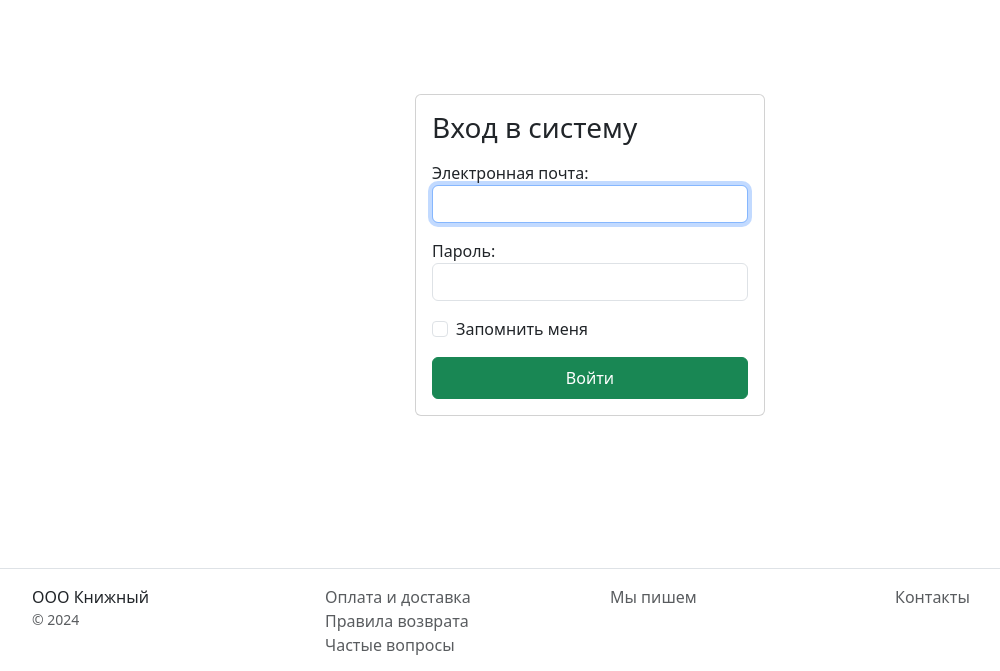
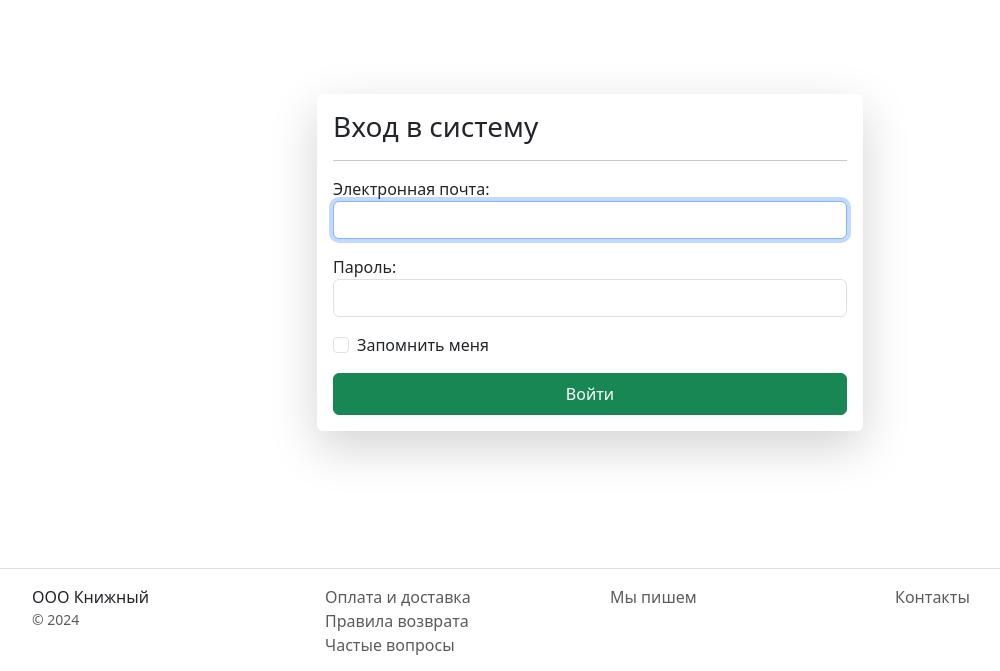
Before and after one commit to aukhadieva/online_store_project, a Django app: page /users/ in a window 1280 px wide. Shown: the part 87-758 px from the top of the page, without its empty margins (50-1050 px from the left). Run offline with Django 5.2, Linux system fonts and the light colour scheme; some libraries are stand-ins or nearby versions.

Commit message:
Update login.html

```diff
--- a/users/templates/users/login.html
+++ b/users/templates/users/login.html
@@ -1,12 +1,13 @@
 {% extends 'catalog/base.html' %}
 
 {% block content %}
-<div class="mx-auto mt-5" style="width: 350px;">
-    <div class="card">
+<div class="row justify-content-center">
+    <div class="col-lg-6">
+        <div class="card shadow-lg border-0 rounded-lg mt-5">
             <div class="card-body">
                 <form method="post">
                     <h1 class="h3 mb-3 fw-normal">Вход в систему</h1>
-
+                    <hr>
                     {% csrf_token %}
                     {{ form.as_p }}
 
@@ -21,4 +22,5 @@
             </div>
         </div>
     </div>
+</div>
 {% endblock %}
```
Lines whose indentation alone changed are shown as unchanged.
